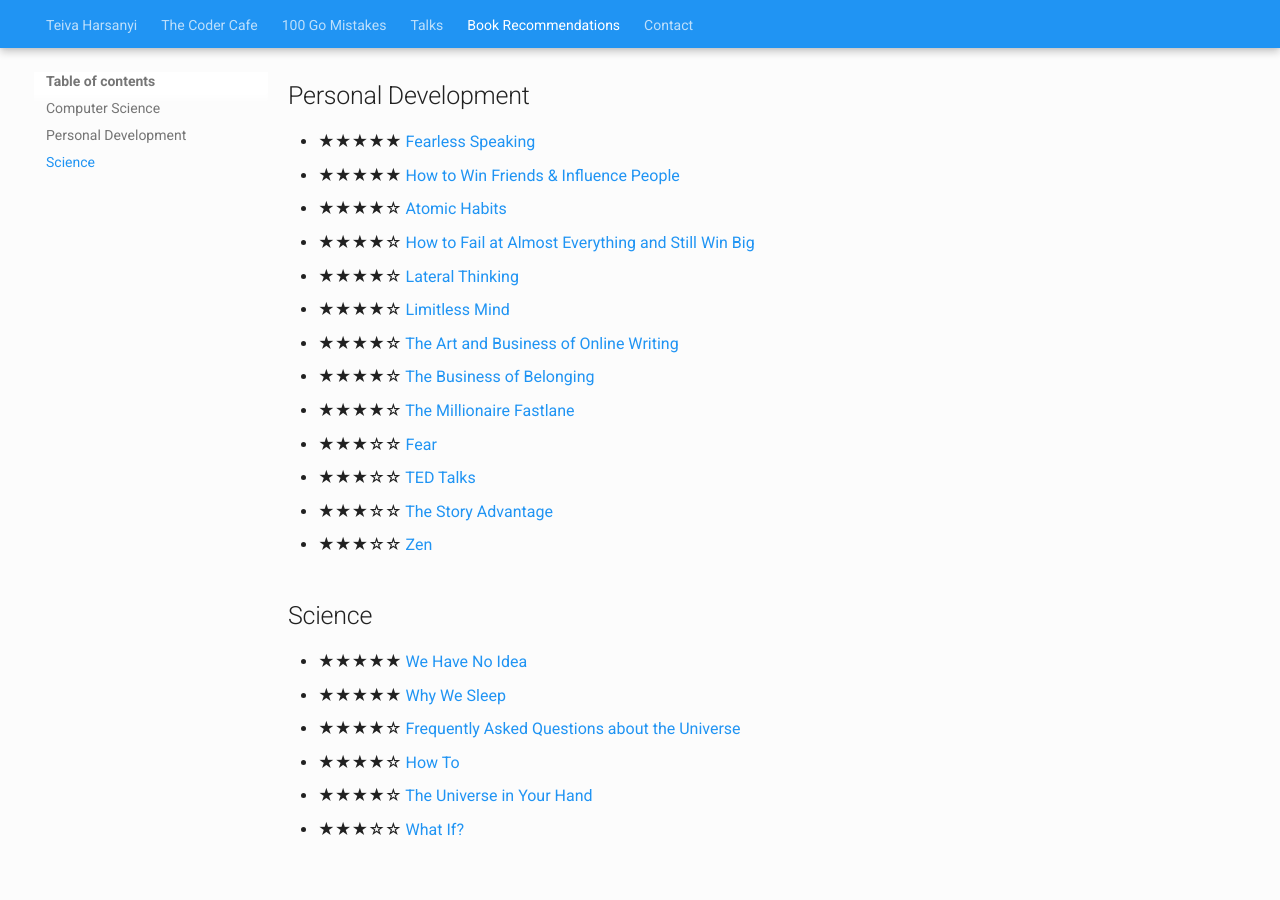
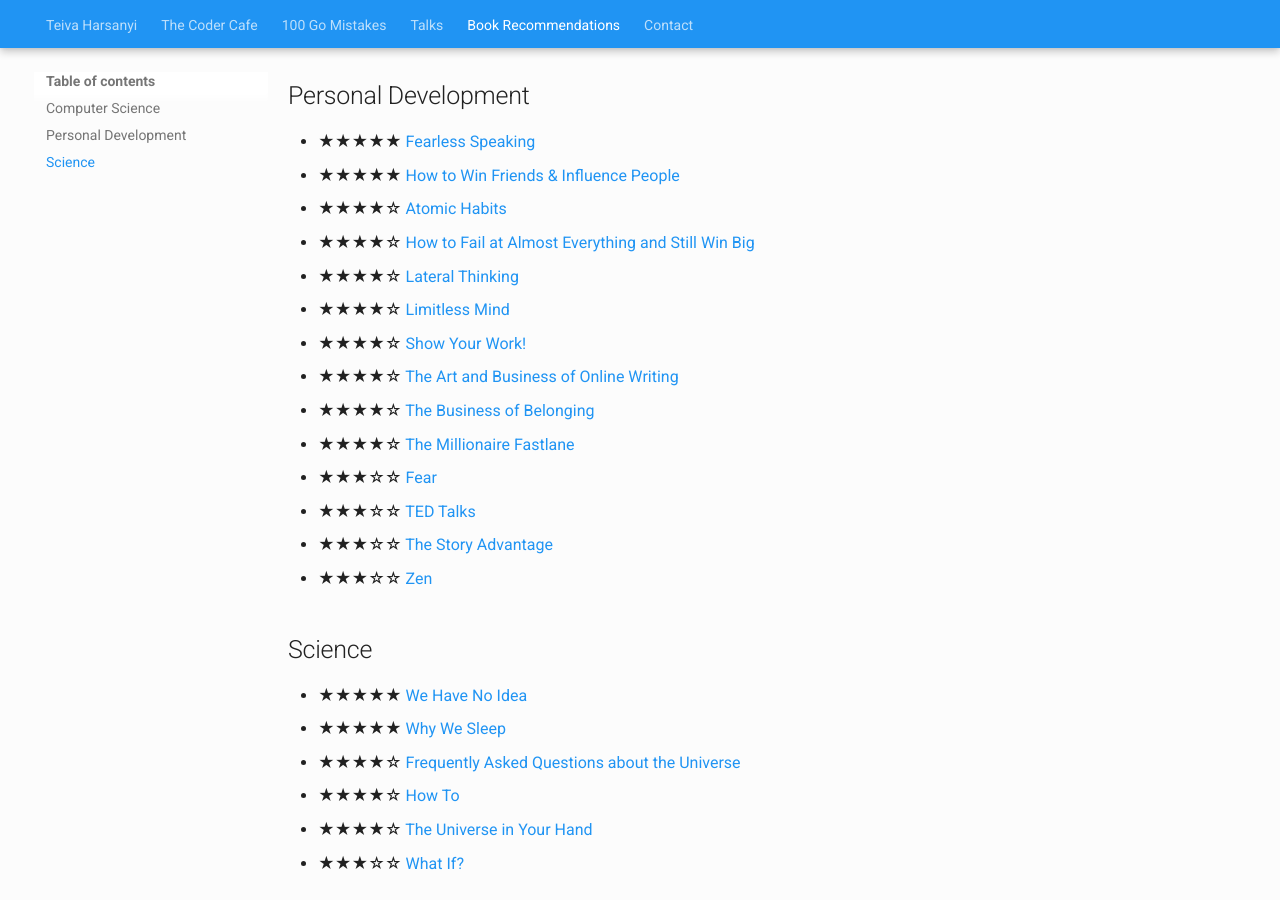
Before and after one commit to teivah/teivah.dev, an MkDocs documentation site: the page built from docs/books.md, in a window 1280 px wide and 900 px high, scrolled down 1149 px. Built offline with MkDocs 1.6.1 and Material for MkDocs 9.7.7, drawn with Linux system fonts in a browser that asks for light colours; before the commit the page ends 2016 px from its top, so only the background shows below that.

Commit message:
Show your work book

```diff
--- a/docs/books.md
+++ b/docs/books.md
@@ -47,6 +47,7 @@
 - ★★★★☆ [How to Fail at Almost Everything and Still Win Big](https://www.goodreads.com/book/show/17859574-how-to-fail-at-almost-everything-and-still-win-big)
 - ★★★★☆ [Lateral Thinking](https://www.goodreads.com/book/show/10675.Lateral_Thinking)
 - ★★★★☆ [Limitless Mind](https://www.goodreads.com/book/show/42940498-limitless-mind)
+- ★★★★☆ [Show Your Work!](https://www.goodreads.com/book/show/18290401-show-your-work)
 - ★★★★☆ [The Art and Business of Online Writing](https://www.goodreads.com/book/show/55189231-the-art-and-business-of-online-writing)
 - ★★★★☆ [The Business of Belonging](https://www.goodreads.com/book/show/55180348-the-business-of-belonging)
 - ★★★★☆ [The Millionaire Fastlane](https://www.goodreads.com/book/show/18872437-the-millionaire-fastlane)
```
